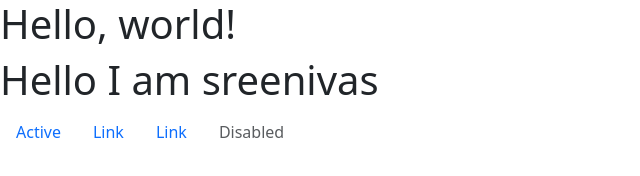
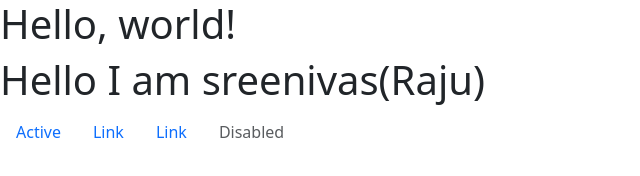
Before and after one commit to sreenivaskuppala2002/git-demo2, a plain HTML site: page index.html in a window 1280 px wide. Shown: the whole page, without its empty margins (0-640 px from the left). Drawn offline with nearby package versions, Linux system fonts and the light colour scheme.

Commit message:
commit added

```diff
--- a/index.html
+++ b/index.html
@@ -8,7 +8,7 @@
   </head>
   <body>
     <h1>Hello, world!</h1>
-    <h1>Hello I am sreenivas</h1>
+    <h1>Hello I am sreenivas(Raju)</h1>
     <div calss="container">
         <nav class="nav">
             <a class="nav-link active" aria-current="page" href="#">Active</a>
```
